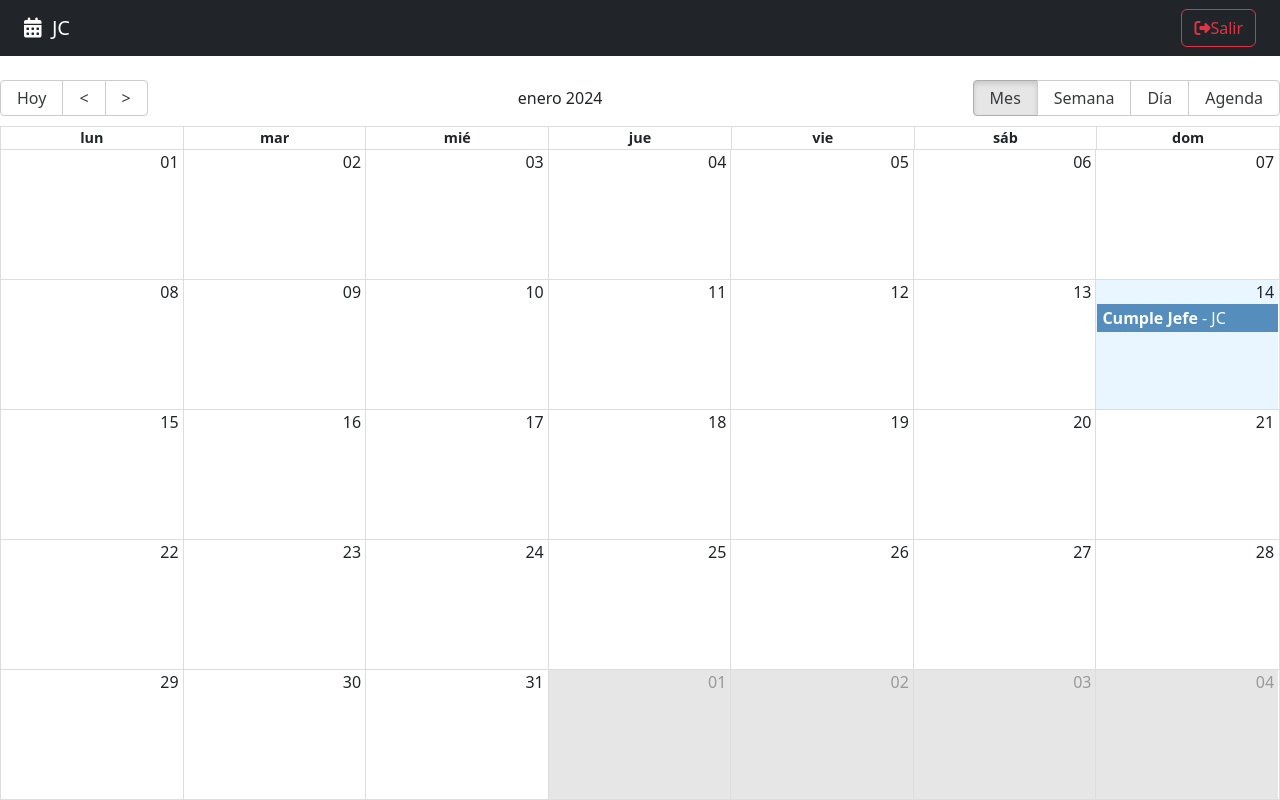
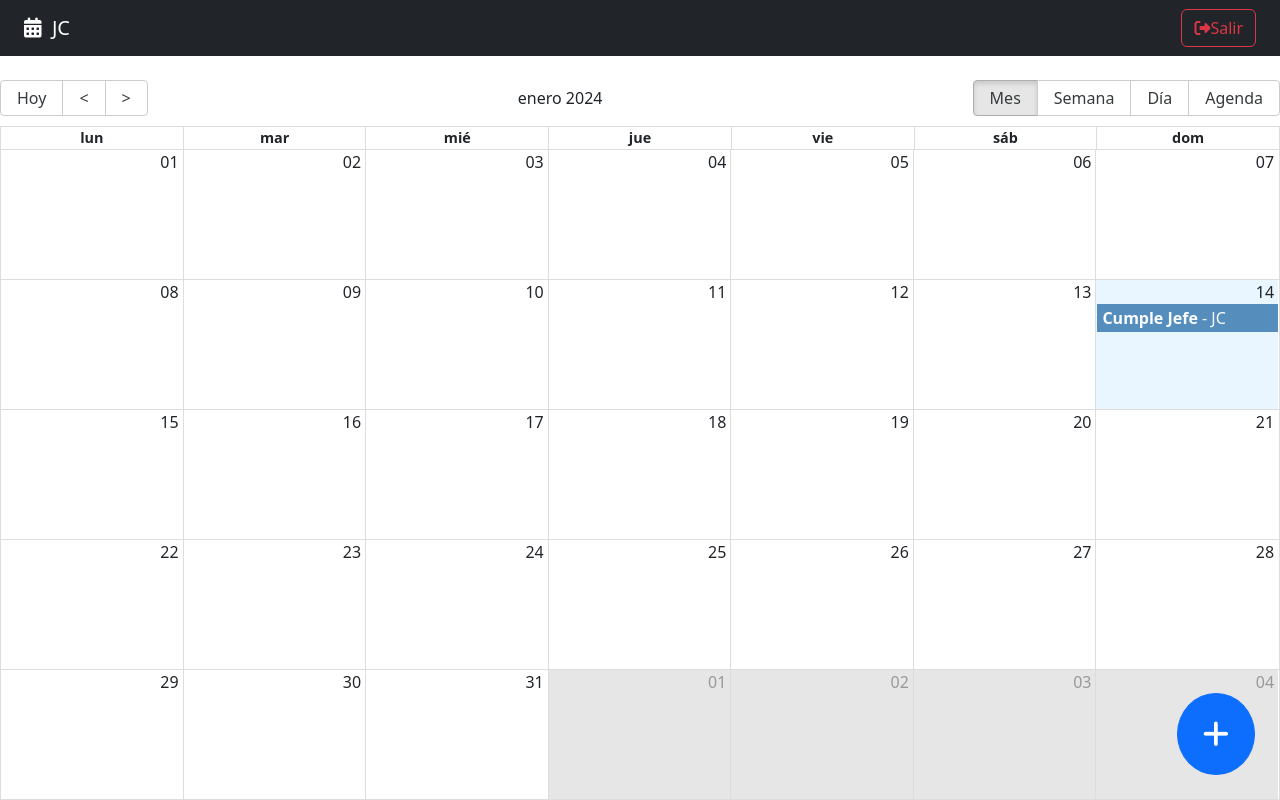
Before and after one commit to JCUrquiza/ReactJSCalendar, a React (Vite) app: page / in a window 1280 px wide. Built offline with nearby package versions, Linux system fonts and the light colour scheme.

Commit message:
open modal with a floatnig button

```diff
--- /dev/null
+++ b/src/calendar/components/FabAddNew.jsx
@@ -0,0 +1,32 @@
+import { addHours } from 'date-fns';
+import { useUiStore, useCalendarStore } from '../../hooks';
+
+export const FabAddNew = () => {
+
+    const { openDateModal } = useUiStore();
+    const { setActiveEvent } = useCalendarStore();
+
+    const handleClickNew = () => {
+        setActiveEvent({
+            title: '',
+            notes: '',
+            start: new Date(),
+            end: addHours( new Date(), 2 ),
+            bgColor: '#fafafa',
+            user: {
+                _id: '123',
+                name: 'JC'
+            }
+        })
+        openDateModal();
+    }
+
+    return (
+        <button
+            className="btn btn-primary fab"
+            onClick={ handleClickNew }
+        >
+            <i className="fas fa-plus"></i>
+        </button>
+    )
+}
--- a/src/calendar/index.js
+++ b/src/calendar/index.js
@@ -1,6 +1,8 @@
 
 
-export * from './components/Navbar';
 export * from './components/CalendarEvent';
 export * from './components/CalendarModal';
+export * from './components/FabAddNew';
+export * from './components/Navbar';
+
 export * from './pages/CalendarPage';
--- a/src/calendar/pages/CalendarPage.jsx
+++ b/src/calendar/pages/CalendarPage.jsx
@@ -1,8 +1,7 @@
 import { useState } from 'react';
 import { Calendar } from 'react-big-calendar';
 import 'react-big-calendar/lib/css/react-big-calendar.css';
-import { addHours } from 'date-fns';
-import { CalendarEvent, CalendarModal, Navbar } from '../';
+import { CalendarEvent, CalendarModal, FabAddNew, Navbar } from '../';
 import { localizer, getMessagesES } from '../../helpers';
 import { useUiStore, useCalendarStore } from '../../hooks';
 
@@ -63,6 +62,8 @@ export const CalendarPage = () => {
 
             <CalendarModal />
 
+            <FabAddNew />
+
         </>
     )
 }
--- a/src/styles.css
+++ b/src/styles.css
@@ -38,3 +38,13 @@
     outline: none;
     padding: 10px;
 }
+
+/* FABS */
+.fab {
+    border-radius: 100%;
+    bottom: 25px;
+    font-size: 30px;
+    padding: 25px;
+    position: fixed;
+    right: 25px;
+}
```
